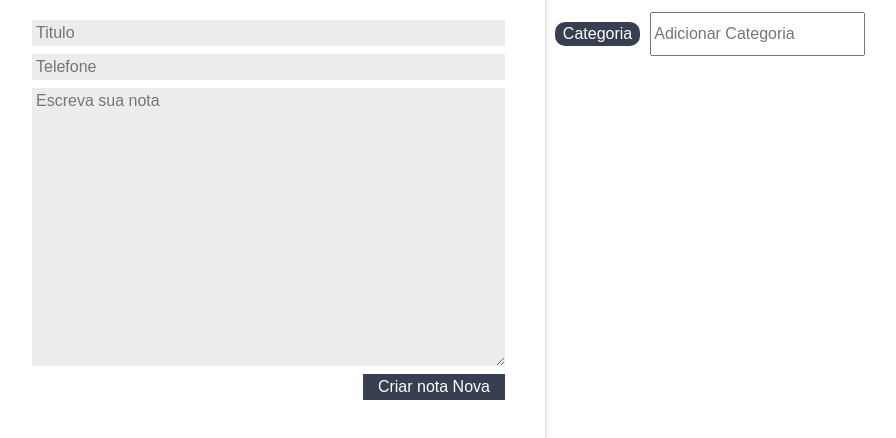
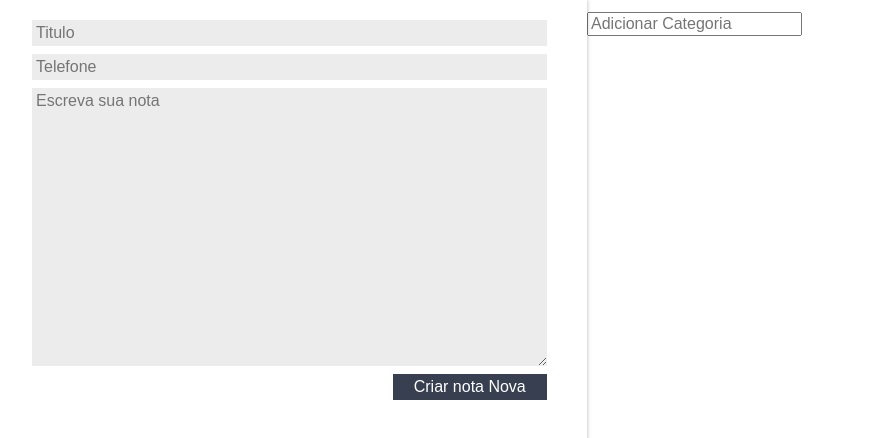
Before and after one commit to giovannirp/ceep-react, a React (Create React App) app in the folder ceep-project/: page / in a window 1280 px wide. Shown: the top 438 px of the page, without its empty margins (8-904 px from the left). Built offline with nearby package versions, Linux system fonts and the light colour scheme; the HTML template or start-up script is replaced by a standard one.

Commit message:
feat: adicionando item novos de categorias

```diff
--- a/ceep-project/src/App.js
+++ b/ceep-project/src/App.js
@@ -10,7 +10,8 @@ class App extends Component {
         super();
 
         this.state = {
-            notas:[]
+            notas:[],
+            categorias:[]
         }
     }
 
@@ -30,12 +31,21 @@ class App extends Component {
         this.setState({nota:ArrayDeNotas})
     }
 
+    adicionarCategoriaFuncao(nomeCategoria) {
+        const novoArrayCategoria = [...this.state.categorias, nomeCategoria]
+        const novoEstados = {...this.state, categorias:novoArrayCategoria}
+        this.setState(novoEstados)
+    }
+
     render() {
         return(
             <section className='conteudo'>
                 <FormularioCadastro criarNota={this.criarNota.bind(this)} />
                 <main className="conteudo-principal">
-                    <ListaDeCategorias />
+                    <ListaDeCategorias
+                        categorias={this.state.categorias}
+                        adicionarCategoriaNew={this.adicionarCategoriaFuncao.bind(this)}
+                    />
                     <ListaNotas
                         apagarNota={this.deletarNota.bind(this)}
                         notas={this.state.notas} />
--- a/ceep-project/src/components/FormularioCadastro/FormularioCadastro.js
+++ b/ceep-project/src/components/FormularioCadastro/FormularioCadastro.js
@@ -32,7 +32,6 @@ class FormularioCadastro extends Component {
         evento.preventDefault();
         evento.stopPropagation();
         this.props.criarNota(this.titulo, this.telefone, this.texto);
-        this.limpar();
     }
 
     render() {
--- a/ceep-project/src/components/ListaDeCategorias/ListaDeCategorias.js
+++ b/ceep-project/src/components/ListaDeCategorias/ListaDeCategorias.js
@@ -1,18 +1,29 @@
 import React, { Component } from 'react';
+import Tag from '../Tag/Tag';
 import "./estilos.css";
 
 class ListaDeCategorias extends Component {
     state = {  }
+    _handleEventInput(e) {
+        if(e.key == "Enter") {
+            let valorCategoria = e.target.value;
+            this.props.adicionarCategoriaNew(valorCategoria);
+        }
+    }
+
     render() {
         return (
             <section className="lista-categorias">
                 <ul className="lista_categorias_lista">
-                    <li className="lista-categorias_item">Categoria</li>
+                    {this.props.categorias.map((categoria, index) => {
+                        return <Tag label={categoria} key={index} css="lista-categorias_item" />
+                    })}
                 </ul>
                 <input
                     type="text"
                     className="lista-categorias_input"
                     placeholder="Adicionar Categoria"
+                    onKeyUp={this._handleEventInput.bind(this)}
                 />
             </section>
          );
--- /dev/null
+++ b/ceep-project/src/components/Tag/Tag.js
@@ -0,0 +1,14 @@
+import React, { Component } from "react";
+
+class Tag extends Component {
+    render() {
+        console.log(this.props)
+        return(
+            <>
+                <li className={this.props.css}>{this.props.label}</li>
+            </>
+        );
+    }
+}
+
+export default Tag;
```
